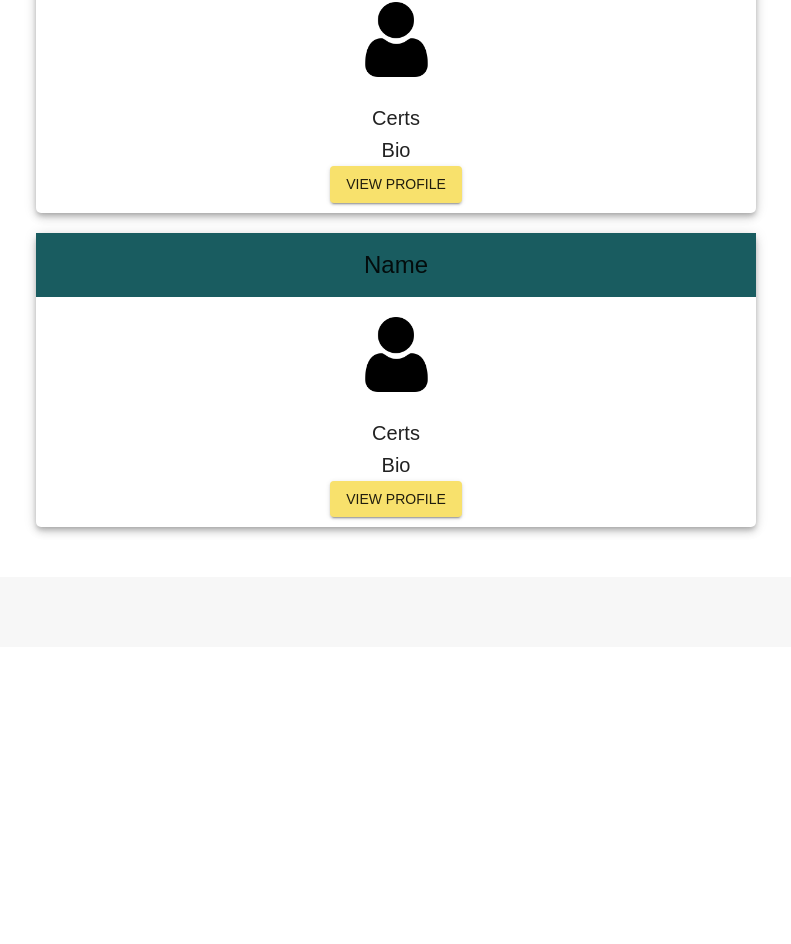
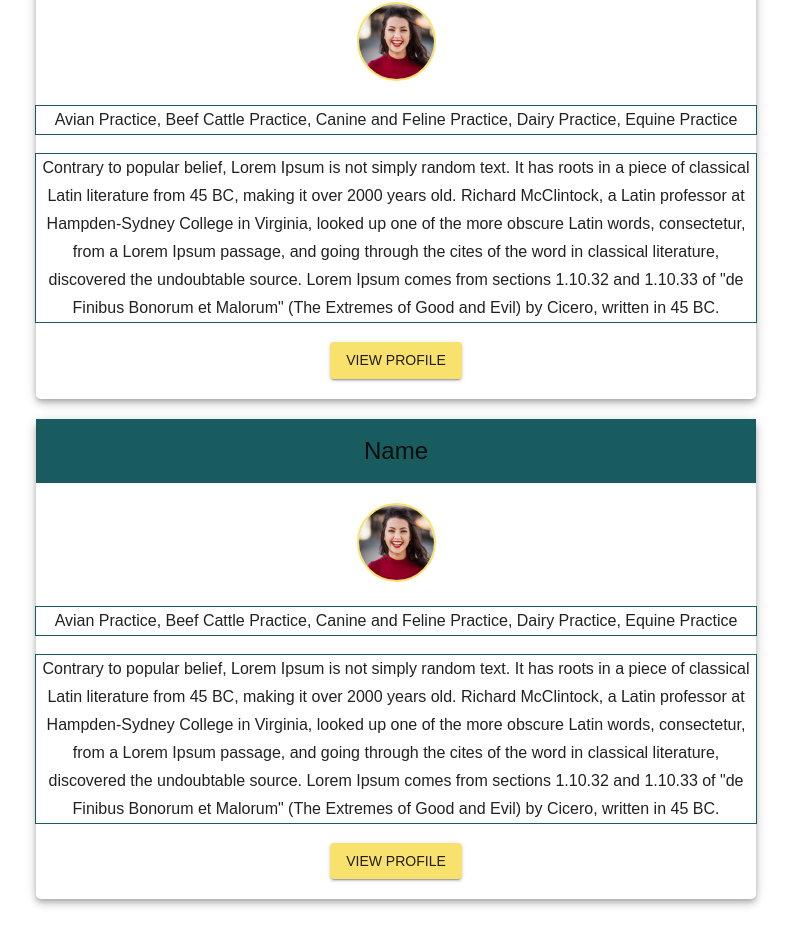
Before and after one commit to chinmayapulikallu/pet-techs, a React (Create React App) app: page /#/search in a window 1280 px wide. Shown: the part 518-1462 px from the top of the page, without its empty margins (274-1065 px from the left). Before the commit the page ends 1165 px from the top, so only its background shows below. Built offline with nearby package versions, Linux system fonts and the light colour scheme; no server answers.

Commit message:
need to work logic for filtering

```diff
--- a/src/components/SearchPage/SearchPage.jsx
+++ b/src/components/SearchPage/SearchPage.jsx
@@ -69,12 +69,18 @@ const styles = theme => ({
     profPic: {
         marginTop: 20,
         marginBottom: 20,
+        border: "2px solid #F8E16C",
+        borderRadius: "50px"
     },
     header: {
         background: '#195C60'
     },
     btn: {
-        marginBottom: 10
+        marginBottom: 20
+    },
+    outlined: {
+        outline: "1px solid #195C60",
+        marginBottom: 20
     }
 
 
@@ -142,29 +148,47 @@ class SearchPage extends Component {
                         <Grid>
                             <Paper elevation="5" className={classes.paper}>
                                 <CardHeader title="Name" className={classes.header} />
-                                <img className={classes.profPic} src="/images/blank-profile-picture.png" alt="profilePic" height="75" width="75"/>
-                                <Typography variant="h6">
-                                    Certs
+                                <img className={classes.profPic} src="/images/girl-profile.png" alt="profilePic" height="75" width="75"/>
+                                <div className={classes.outlined}>
+                                <Typography variant="subtitle1">
+                                        Avian Practice,
+                                        Beef Cattle Practice,
+                                        Canine and Feline Practice,
+                                        Dairy Practice,
+                                        Equine Practice
                                     </Typography>
-                                <Typography variant="h6">
-                                    Bio
+                                </div>
+                                <div className={classes.outlined}>
+                                <Typography variant="subtitle1">
+                                        Contrary to popular belief, Lorem Ipsum is not simply random text. It has roots in a piece of classical Latin literature from 45 BC, making it over 2000 years old. Richard McClintock, a Latin professor at Hampden-Sydney College in Virginia, looked up one of the more obscure Latin words, consectetur, from a Lorem Ipsum passage, and going through the cites of the word in classical literature, discovered the undoubtable source. Lorem Ipsum comes from sections 1.10.32 and 1.10.33 of "de Finibus Bonorum et Malorum" (The Extremes of Good and Evil) by Cicero, written in 45 BC.
                                     </Typography>
+                                </div>
                                 <Button className={classes.btn} variant="contained" color="primary" >View Profile</Button>
                             </Paper>
                         </Grid>
                         <Grid>
                             <Paper elevation="5" className={classes.paper}>
                                 <CardHeader title="Name" className={classes.header} />
-                                <img className={classes.profPic} src="/images/blank-profile-picture.png" alt="profilePic" height="75" width="75"/>
-                                <Typography variant="h6">
-                                    Certs
+                                <img className={classes.profPic} src="/images/girl-profile.png" alt="profilePic" height="75" width="75"/>
+                                <div className={classes.outlined}>
+                                <Typography variant="subtitle1">
+                                        Avian Practice,
+                                        Beef Cattle Practice,
+                                        Canine and Feline Practice,
+                                        Dairy Practice,
+                                        Equine Practice
                                     </Typography>
-                                <Typography variant="h6">
-                                    Bio
+                                </div>
+                                <div className={classes.outlined}>
+                                <Typography variant="subtitle1">
+                                        Contrary to popular belief, Lorem Ipsum is not simply random text. It has roots in a piece of classical Latin literature from 45 BC, making it over 2000 years old. Richard McClintock, a Latin professor at Hampden-Sydney College in Virginia, looked up one of the more obscure Latin words, consectetur, from a Lorem Ipsum passage, and going through the cites of the word in classical literature, discovered the undoubtable source. Lorem Ipsum comes from sections 1.10.32 and 1.10.33 of "de Finibus Bonorum et Malorum" (The Extremes of Good and Evil) by Cicero, written in 45 BC.
                                     </Typography>
+                                </div>
                                 <Button className={classes.btn} variant="contained" color="primary" >View Profile</Button>
                             </Paper>
                         </Grid>
+
+
                     </Grid>
 
                 </div>
```
Also changed, not shown: public/images/girl-profile.png (added).
